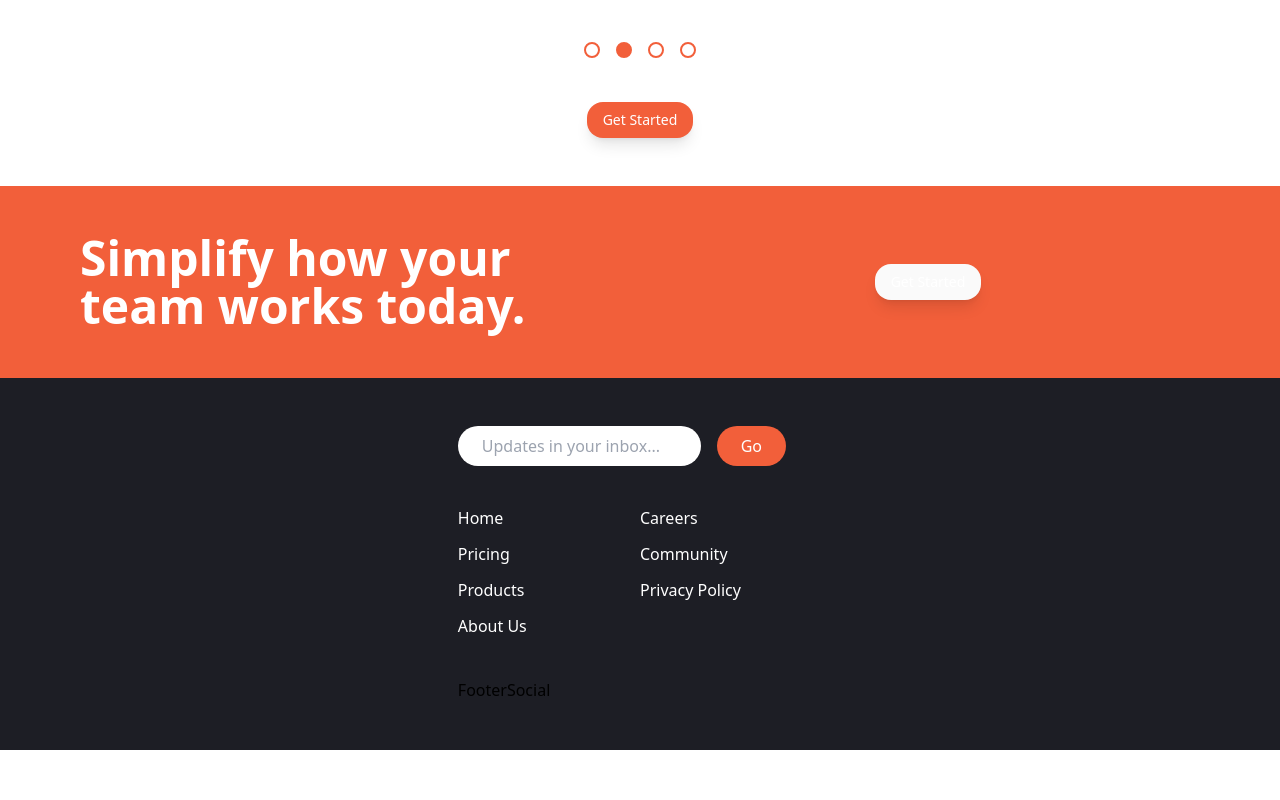
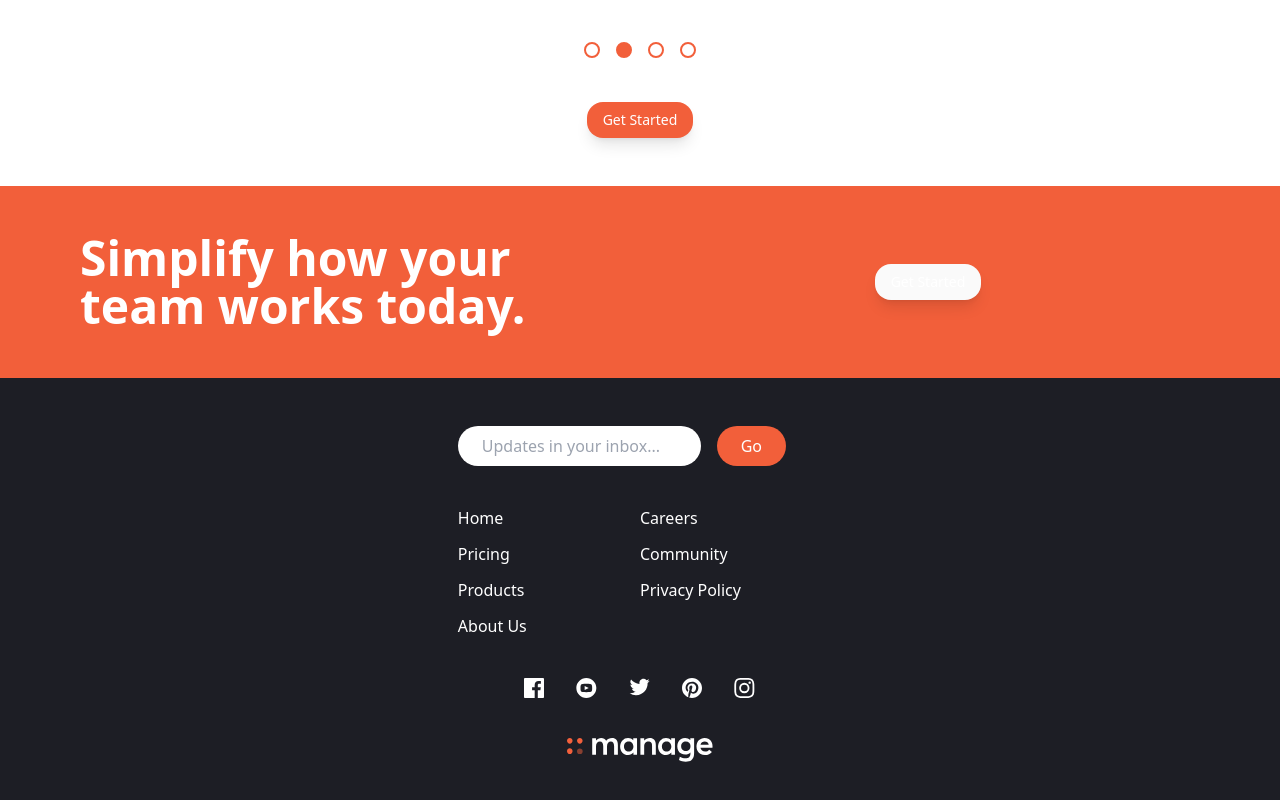
Before and after one commit to frankiecflam/manage-tailwindCSS, a Next.js app: page / in a window 1280 px wide. Shown: the part 1890-2690 px from the top of the page. Before the commit the page ends 2640 px from the top, so only its background shows below. Built offline with nearby package versions, Linux system fonts and the light colour scheme.

Commit message:
Add FooterSocial

```diff
--- a/src/assets/images/index.ts
+++ b/src/assets/images/index.ts
@@ -1,7 +1,13 @@
 export { default as LogoImage } from "./logo.svg";
+export { default as LogoFooterImage } from "./logo-footer.svg";
 export { default as HeroGraphImage } from "./illustration-intro.svg";
 export { default as TabletImage } from "./bg-tablet-pattern.svg";
 export { default as AnishaProfileImage } from "./avatar-anisha.png";
 export { default as RichardProfileImage } from "./avatar-richard.png";
 export { default as ShanaiProfileImage } from "./avatar-shanai.png";
 export { default as AliProfileImage } from "./avatar-ali.png";
+export { default as FacebookIcon } from "./icon-facebook.svg";
+export { default as YoutubeIcon } from "./icon-youtube.svg";
+export { default as TwitterIcon } from "./icon-twitter.svg";
+export { default as PinterestIcon } from "./icon-pinterest.svg";
+export { default as InstagramIcon } from "./icon-instagram.svg";
--- a/src/components/footer/FooterSocial.tsx
+++ b/src/components/footer/FooterSocial.tsx
@@ -1,7 +1,54 @@
-import React from "react";
+import {
+  LogoFooterImage,
+  FacebookIcon,
+  TwitterIcon,
+  InstagramIcon,
+  PinterestIcon,
+  YoutubeIcon,
+} from "../../assets/images";
+import Image from "next/image";
+import Link from "next/link";
+import { ReactNode } from "react";
+
+export function FooterSocialItem({
+  children,
+  href,
+}: {
+  children: ReactNode;
+  href: string;
+}) {
+  return (
+    <li>
+      <Link href={href}>{children}</Link>
+    </li>
+  );
+}
 
 const FooterSocial = () => {
-  return <div>FooterSocial</div>;
+  return (
+    <div className="col-span-4 flex flex-col gap-y-10 items-center">
+      <ul className="flex gap-x-8">
+        <FooterSocialItem href="https://www.facebook.com/">
+          <Image src={FacebookIcon} alt="" />
+        </FooterSocialItem>
+        <FooterSocialItem href="https://www.youtube.com/">
+          <Image src={YoutubeIcon} alt="" />
+        </FooterSocialItem>
+        <FooterSocialItem href="https://www.twitter.com/">
+          <Image src={TwitterIcon} alt="" />
+        </FooterSocialItem>
+        <FooterSocialItem href="https://www.pinterest.com/">
+          <Image src={PinterestIcon} alt="" />
+        </FooterSocialItem>
+        <FooterSocialItem href="https://www.instagram.com/">
+          <Image src={InstagramIcon} alt="" />
+        </FooterSocialItem>
+      </ul>
+      <Link href="/">
+        <Image src={LogoFooterImage} alt="Company's Logo" />
+      </Link>
+    </div>
+  );
 };
 
 export default FooterSocial;
```
Also changed, not shown: src/assets/images/logo-footer.svg (added).
